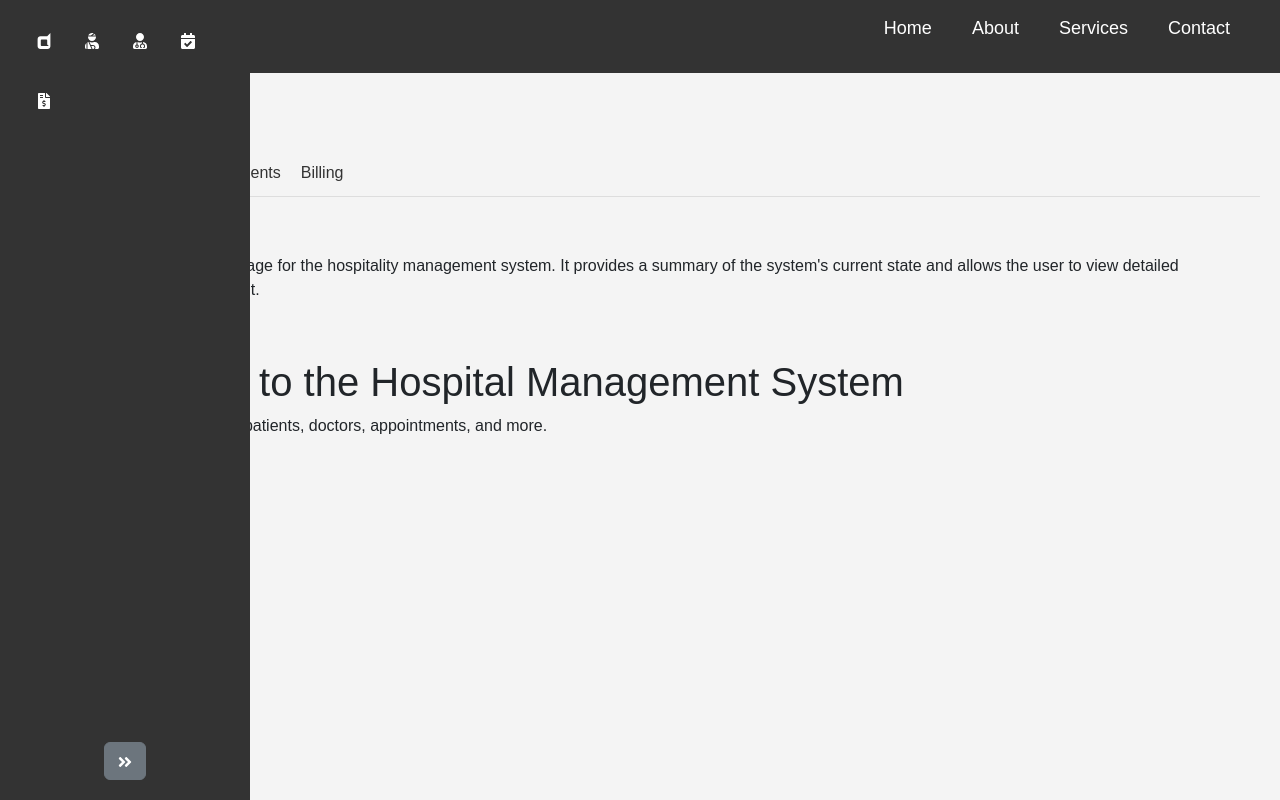
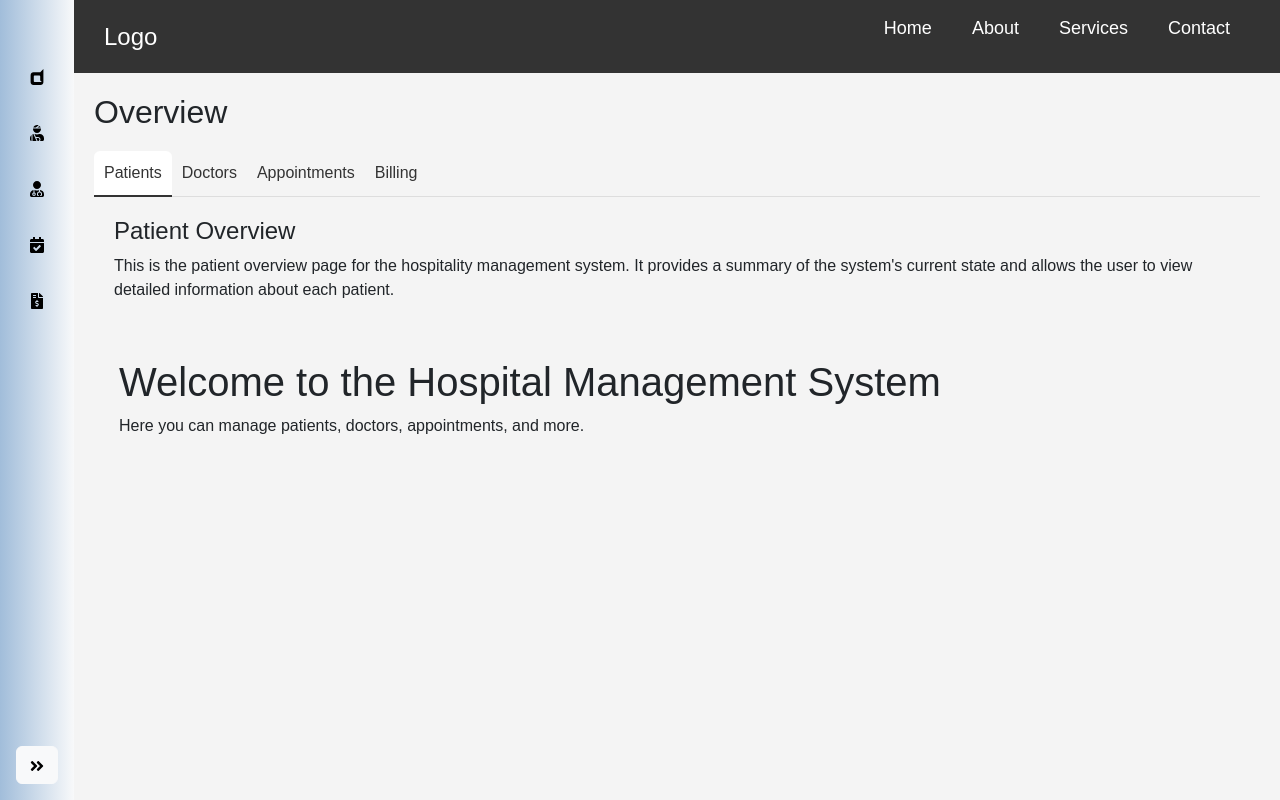
Before and after one commit to tymnec/Hospitality-Management-System, a React (Create React App) app in the folder Hospitality Management System/ClientApp/: page / in a window 1280 px wide. Both pictures are taken after a click on the button 125 px from the left and 761 px from the top of the page. Built offline with nearby package versions, Linux system fonts and the light colour scheme.

Commit message:
feature: complete sidebar functionality

```diff
--- a/Hospitality Management System/ClientApp/src/components/Canvas/Sidebar/Sidebar.js
+++ b/Hospitality Management System/ClientApp/src/components/Canvas/Sidebar/Sidebar.js
@@ -1,4 +1,4 @@
-import React, { useState } from "react";
+import React, { useState, useEffect } from "react";
 import "./Sidebar.css";
 import {
   FaDashcube,
@@ -11,63 +11,106 @@ import {
 } from "react-icons/fa";
 
 const Sidebar = () => {
-  const [isCollapsed, setIsCollapsed] = useState(false);
+  const [isCollapsed, setIsCollapsed] = useState(
+    sessionStorage.getItem("isCollapsed") === "true"
+  );
+
+  useEffect(() => {
+    sessionStorage.setItem("isCollapsed", isCollapsed);
+  }, [isCollapsed]);
 
   const handleCollapse = () => {
     setIsCollapsed(!isCollapsed);
   };
 
+  const handleLinkClick = (path) => {
+    window.location.href = path;
+  };
+
   return isCollapsed ? (
-    <CollapseSidebar onCollapse={handleCollapse} />
+    <CollapseSidebar
+      onCollapse={handleCollapse}
+      handleLinkClick={handleLinkClick}
+    />
   ) : (
-    <ExpandedSidebar onExpand={handleCollapse} />
+    <ExpandedSidebar
+      onExpand={handleCollapse}
+      handleLinkClick={handleLinkClick}
+    />
   );
 };
-
-const CollapseSidebar = ({ onCollapse }) => {
+const CollapseSidebar = ({ onCollapse, handleLinkClick }) => {
   return (
-    <div className="sidebar">
-      <div className="sidebar-wrapper">
-        <div className="sidebar-menu">
-          <ul className="nav">
-            <li className="nav-item">
-              <a className="nav-link" href="/dashboard">
+    <div
+      className="d-flex flex-column p-3 bg-light sticky-top"
+      style={{
+        backdropFilter: "blur(5px)",
+        backgroundImage:
+          "linear-gradient(to right,rgb(161, 189, 218), #f8f9fa)",
+        height: "100vh",
+      }}
+    >
+      <button className="d-block p-3 link-dark text-decoration-none bg-transparent border-0">
+        <i className="bi-bootstrap fs-1"></i>
+      </button>
+      <nav className="nav nav-pills flex-column">
+        <button
+          className="btn btn-light py-3 px-2 bg-transparent border-0"
+          onClick={() => handleLinkClick("/dashboard")}
+        >
           <FaDashcube />
-              </a>
-            </li>
-            <li className="nav-item">
-              <a className="nav-link" href="/patients">
+        </button>
+        <button
+          className="btn btn-light py-3 px-2 bg-transparent border-0"
+          onClick={() => handleLinkClick("/patients")}
+        >
           <FaUserInjured />
-              </a>
-            </li>
-            <li className="nav-item">
-              <a className="nav-link" href="/doctors">
+        </button>
+        <button
+          className="btn btn-light py-3 px-2 bg-transparent border-0"
+          onClick={() => handleLinkClick("/doctors")}
+        >
           <FaUserMd />
-              </a>
-            </li>
-            <li className="nav-item">
-              <a className="nav-link" href="/appointments">
+        </button>
+        <button
+          className="btn btn-light py-3 px-2 bg-transparent border-0"
+          onClick={() => handleLinkClick("/appointments")}
+        >
           <FaCalendarCheck />
-              </a>
-            </li>
-            <li className="nav-item">
-              <a className="nav-link" href="/billing">
+        </button>
+        <button
+          className="btn btn-light py-3 px-2 bg-transparent border-0"
+          onClick={() => handleLinkClick("/billing")}
+        >
           <FaFileInvoiceDollar />
-              </a>
-            </li>
-          </ul>
-        </div>
-        <button className="btn btn-primary btn-secondary" onClick={onCollapse}>
+        </button>
+      </nav>
+      <button
+        className="btn btn-light btn-primary mt-auto"
+        onClick={onCollapse}
+      >
         <FaAngleDoubleRight />
       </button>
     </div>
-    </div>
   );
 };
-
-const ExpandedSidebar = ({ onExpand }) => {
+const ExpandedSidebar = ({ onExpand, handleLinkClick }) => {
   return (
-    <div className="sidebar">
+    <div
+      className="d-flex flex-column p-3 bg-light sticky-top"
+      style={{
+        position: "relative",
+        top: 0,
+        left: 0,
+        height: "100vh",
+        width: "250px",
+        background: "#333",
+        padding: "20px",
+        transition: "all 0.5s",
+        zIndex: 1,
+        backgroundColor: "white",
+      }}
+    >
       <div className="sidebar-wrapper">
         <img
           style={{
@@ -77,43 +120,51 @@ const ExpandedSidebar = ({ onExpand }) => {
             backgroundPosition: "center",
             width: "100%",
             height: "100%",
+            top: 0,
+            left: 0,
+            zIndex: -1,
           }}
           className="img-fluid rounded-3"
         ></img>
         <div className="sidebar-menu d-flex flex-column mt-3">
           <button
             type="button"
-            className="btn btn-light nav-link py-2 px-3 mb-2"
-            href="/dashboard"
+            className="btn btn-light nav-link py-2 px-3 mb-2 d-flex align-items-center"
+            onClick={() => handleLinkClick("/dashboard")}
           >
+            <FaDashcube className="me-2" />
             <span>Dashboard</span>
           </button>
           <button
             type="button"
-            className="btn btn-light nav-link py-2 px-3 mb-2"
-            href="/patients"
+            className="btn btn-light nav-link py-2 px-3 mb-2 d-flex align-items-center"
+            onClick={() => handleLinkClick("/patients")}
           >
+            <FaUserInjured className="me-2" />
             <span>Patients</span>
           </button>
           <button
             type="button"
-            className="btn btn-light nav-link py-2 px-3 mb-2"
-            href="/doctors"
+            className="btn btn-light nav-link py-2 px-3 mb-2 d-flex align-items-center"
+            onClick={() => handleLinkClick("/doctors")}
           >
+            <FaUserMd className="me-2" />
             <span>Doctors</span>
           </button>
           <button
             type="button"
-            className="btn btn-light nav-link py-2 px-3 mb-2"
-            href="/appointments"
+            className="btn btn-light nav-link py-2 px-3 mb-2 d-flex align-items-center"
+            onClick={() => handleLinkClick("/appointments")}
           >
+            <FaCalendarCheck className="me-2" />
             <span>Appointments</span>
           </button>
           <button
             type="button"
-            className="btn btn-light nav-link py-2 px-3 mb-2"
-            href="/billing"
+            className="btn btn-light nav-link py-2 px-3 mb-2 d-flex align-items-center"
+            onClick={() => handleLinkClick("/billing")}
           >
+            <FaFileInvoiceDollar className="me-2" />
             <span>Billing</span>
           </button>
         </div>
--- /dev/null
+++ b/Hospitality Management System/ClientApp/src/components/Doctors.js
@@ -0,0 +1,12 @@
+import React from "react";
+
+const Doctors = () => {
+  return (
+    <div className="doctors">
+      <h1>Doctors Page</h1>
+      <p>List of all doctors will be displayed here.</p>
+    </div>
+  );
+};
+
+export default Doctors;
--- a/Hospitality Management System/ClientApp/src/routes/AppRoutes.js
+++ b/Hospitality Management System/ClientApp/src/routes/AppRoutes.js
@@ -5,7 +5,7 @@ import Login from "../components/Login";
 import Dashboard from "../components/Dashboard";
 import Patients from "../components/Patients";
 import PatientDetails from "../components/PatientDetails";
-import DoctorsList from "../components/DoctorsList";
+import Doctors from "../components/Doctors";
 import Appointments from "../components/Appointments";
 import Billing from "../components/Billing";
 import Layout from "../components/App/Layout"; // For Navbar & Sidebar
@@ -21,7 +21,7 @@ function AppRoutes() {
           <Route path="/dashboard" element={<Dashboard />} />
           <Route path="/patients" element={<Patients />} />
           <Route path="/patients/:id" element={<PatientDetails />} />
-          <Route path="/doctors" element={<DoctorsList />} />
+          <Route path="/doctors" element={<Doctors />} />
           <Route path="/appointments" element={<Appointments />} />
           <Route path="/billing" element={<Billing />} />
           <Route path="*" element={<NotFound />} />
```
Lines whose indentation alone changed are shown as unchanged.
